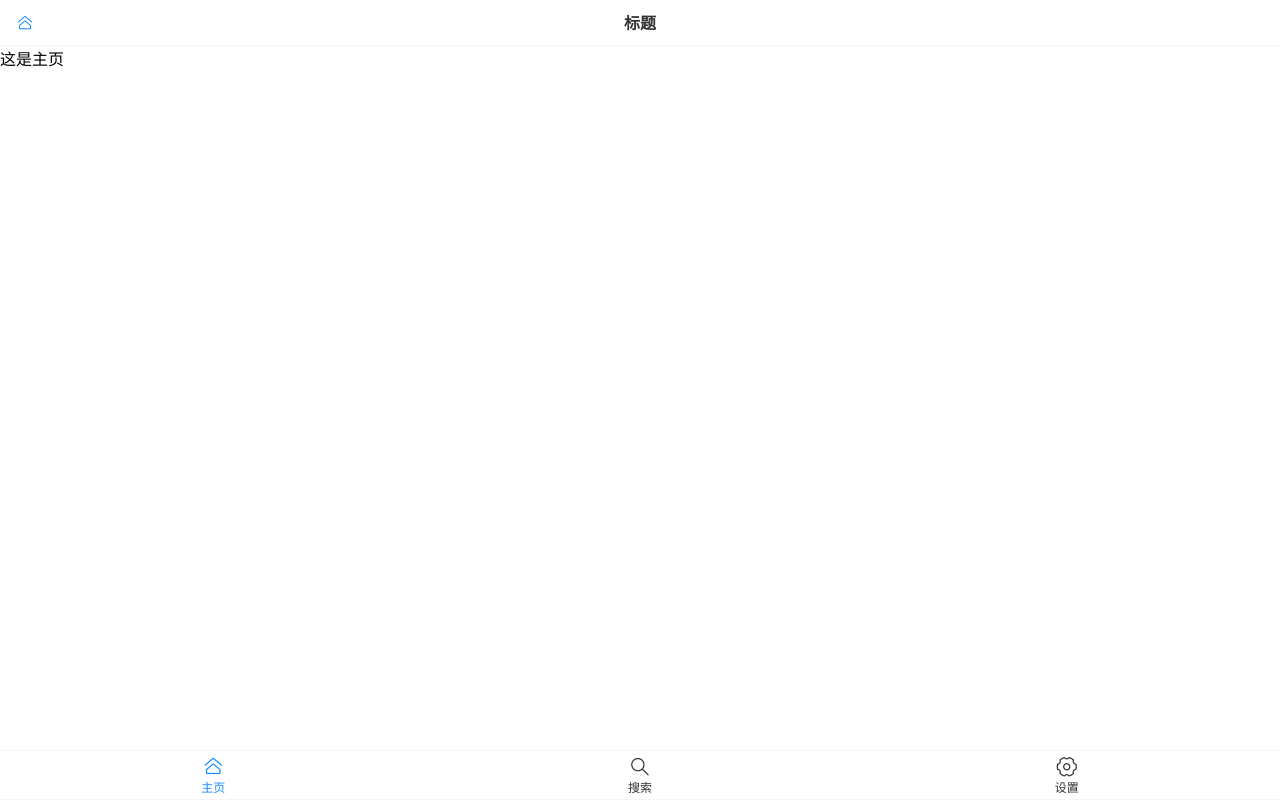
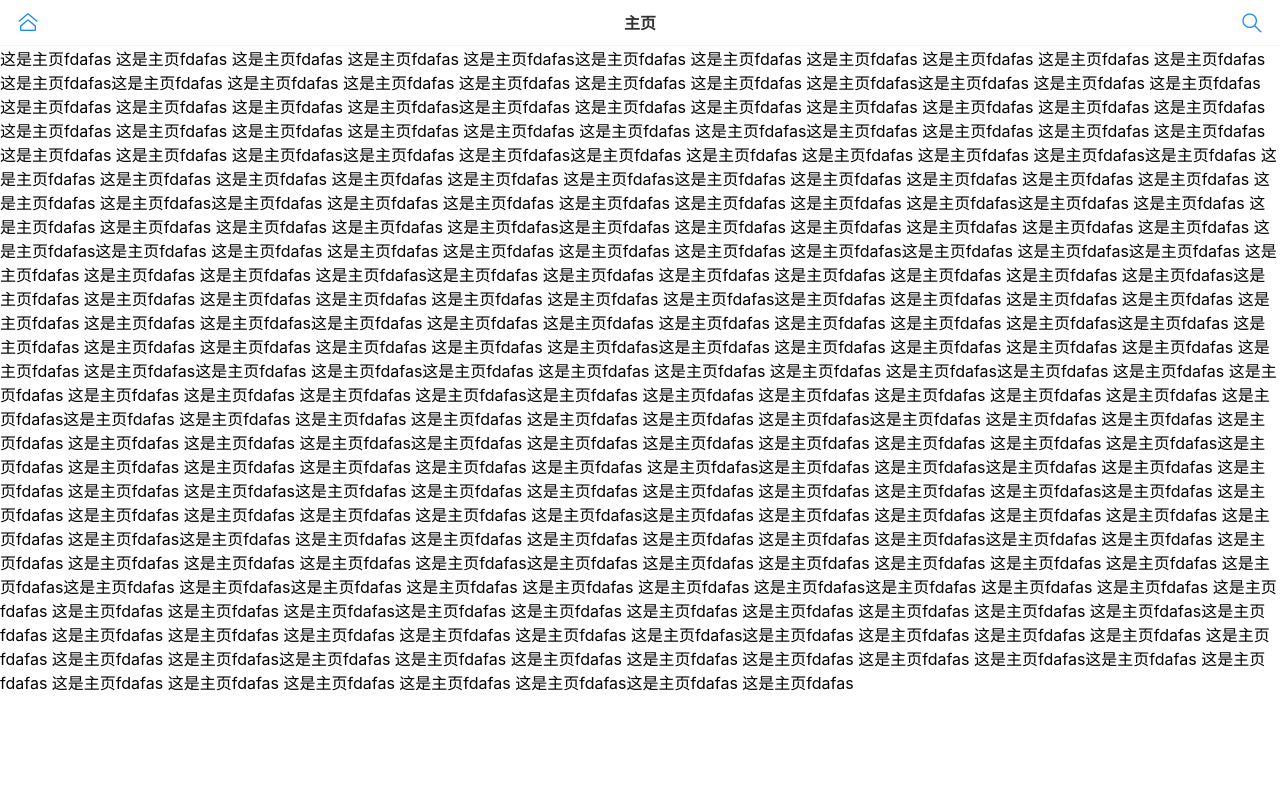
Before and after one commit to WhiteClouds1971/mstools, a Vue app: page /home in a window 1280 px wide. Built offline with nearby package versions, Linux system fonts and the light colour scheme.

Commit message:
feature:主页开发

```diff
--- a/src/components/Layout/HomeLayout/HomeLayout.vue
+++ /dev/null
@@ -1,27 +0,0 @@
-<script setup>
-
-</script>
-
-<template>
-  <van-nav-bar title="标题">
-    <template #left>
-      <van-icon name="home-o" size="18" />
-    </template>
-  </van-nav-bar>
-
-  <router-view></router-view>
-  <van-tabbar route>
-    <van-tabbar-item replace to="/home" icon="home-o">主页</van-tabbar-item>
-    <van-tabbar-item replace to="/search" icon="search">搜索</van-tabbar-item>
-    <van-tabbar-item replace to="/setting" icon="setting-o">
-      设置
-    </van-tabbar-item>
-  </van-tabbar>
-</template>
-
-<style lang="less" scoped>
-  .main {
-    width: 100%;
-    height: 100%;
-  }
-</style>
--- /dev/null
+++ b/src/components/Layout/Layout.vue
@@ -0,0 +1,36 @@
+<script setup>
+  import { useRoute, useRouter } from 'vue-router';
+
+  const route = useRoute();
+  const router = useRouter();
+
+  const title = computed(() => route.meta.title || route.name);
+
+  const onClickLeft = () => {
+    router.push('/home');
+  };
+  const onClickRight = () => {
+    router.push('/search');
+  };
+</script>
+
+<template>
+  <van-nav-bar
+    :title="title"
+    @click-left="onClickLeft"
+    @click-right="onClickRight"
+    fixed
+    placeholder
+  >
+    <template #left>
+      <van-icon name="home-o" size="24" />
+    </template>
+    <template #right>
+      <van-icon name="search" size="24" />
+    </template>
+  </van-nav-bar>
+
+  <router-view></router-view>
+</template>
+
+<style lang="less" scoped></style>
--- a/src/pages/home/Index.vue
+++ b/src/pages/home/Index.vue
@@ -1,5 +1,221 @@
 <template>
-  这是主页
+  这是主页fdafas
+  这是主页fdafas
+  这是主页fdafas
+  这是主页fdafas
+  这是主页fdafas这是主页fdafas
+  这是主页fdafas
+  这是主页fdafas
+  这是主页fdafas
+  这是主页fdafas
+  这是主页fdafas
+  这是主页fdafas这是主页fdafas
+  这是主页fdafas  这是主页fdafas
+  这是主页fdafas
+  这是主页fdafas
+  这是主页fdafas
+  这是主页fdafas这是主页fdafas
+  这是主页fdafas  这是主页fdafas
+  这是主页fdafas
+  这是主页fdafas
+  这是主页fdafas
+  这是主页fdafas这是主页fdafas
+  这是主页fdafas  这是主页fdafas
+  这是主页fdafas
+  这是主页fdafas
+  这是主页fdafas
+  这是主页fdafas这是主页fdafas
+  这是主页fdafas  这是主页fdafas
+  这是主页fdafas
+  这是主页fdafas
+  这是主页fdafas
+  这是主页fdafas这是主页fdafas
+  这是主页fdafas  这是主页fdafas
+  这是主页fdafas
+  这是主页fdafas
+  这是主页fdafas
+  这是主页fdafas这是主页fdafas
+  这是主页fdafas这是主页fdafas
+  这是主页fdafas
+  这是主页fdafas
+  这是主页fdafas
+  这是主页fdafas这是主页fdafas
+  这是主页fdafas
+  这是主页fdafas
+  这是主页fdafas
+  这是主页fdafas
+  这是主页fdafas
+  这是主页fdafas这是主页fdafas
+  这是主页fdafas  这是主页fdafas
+  这是主页fdafas
+  这是主页fdafas
+  这是主页fdafas
+  这是主页fdafas这是主页fdafas
+  这是主页fdafas  这是主页fdafas
+  这是主页fdafas
+  这是主页fdafas
+  这是主页fdafas
+  这是主页fdafas这是主页fdafas
+  这是主页fdafas  这是主页fdafas
+  这是主页fdafas
+  这是主页fdafas
+  这是主页fdafas
+  这是主页fdafas这是主页fdafas
+  这是主页fdafas  这是主页fdafas
+  这是主页fdafas
+  这是主页fdafas
+  这是主页fdafas
+  这是主页fdafas这是主页fdafas
+  这是主页fdafas  这是主页fdafas
+  这是主页fdafas
+  这是主页fdafas
+  这是主页fdafas
+  这是主页fdafas这是主页fdafas
+  这是主页fdafas这是主页fdafas
+  这是主页fdafas
+  这是主页fdafas
+  这是主页fdafas
+  这是主页fdafas这是主页fdafas
+  这是主页fdafas
+  这是主页fdafas
+  这是主页fdafas
+  这是主页fdafas
+  这是主页fdafas
+  这是主页fdafas这是主页fdafas
+  这是主页fdafas  这是主页fdafas
+  这是主页fdafas
+  这是主页fdafas
+  这是主页fdafas
+  这是主页fdafas这是主页fdafas
+  这是主页fdafas  这是主页fdafas
+  这是主页fdafas
+  这是主页fdafas
+  这是主页fdafas
+  这是主页fdafas这是主页fdafas
+  这是主页fdafas  这是主页fdafas
+  这是主页fdafas
+  这是主页fdafas
+  这是主页fdafas
+  这是主页fdafas这是主页fdafas
+  这是主页fdafas  这是主页fdafas
+  这是主页fdafas
+  这是主页fdafas
+  这是主页fdafas
+  这是主页fdafas这是主页fdafas
+  这是主页fdafas  这是主页fdafas
+  这是主页fdafas
+  这是主页fdafas
+  这是主页fdafas
+  这是主页fdafas这是主页fdafas
+  这是主页fdafas这是主页fdafas
+  这是主页fdafas
+  这是主页fdafas
+  这是主页fdafas
+  这是主页fdafas这是主页fdafas
+  这是主页fdafas
+  这是主页fdafas
+  这是主页fdafas
+  这是主页fdafas
+  这是主页fdafas
+  这是主页fdafas这是主页fdafas
+  这是主页fdafas  这是主页fdafas
+  这是主页fdafas
+  这是主页fdafas
+  这是主页fdafas
+  这是主页fdafas这是主页fdafas
+  这是主页fdafas  这是主页fdafas
+  这是主页fdafas
+  这是主页fdafas
+  这是主页fdafas
+  这是主页fdafas这是主页fdafas
+  这是主页fdafas  这是主页fdafas
+  这是主页fdafas
+  这是主页fdafas
+  这是主页fdafas
+  这是主页fdafas这是主页fdafas
+  这是主页fdafas  这是主页fdafas
+  这是主页fdafas
+  这是主页fdafas
+  这是主页fdafas
+  这是主页fdafas这是主页fdafas
+  这是主页fdafas  这是主页fdafas
+  这是主页fdafas
+  这是主页fdafas
+  这是主页fdafas
+  这是主页fdafas这是主页fdafas
+  这是主页fdafas这是主页fdafas
+  这是主页fdafas
+  这是主页fdafas
+  这是主页fdafas
+  这是主页fdafas这是主页fdafas
+  这是主页fdafas
+  这是主页fdafas
+  这是主页fdafas
+  这是主页fdafas
+  这是主页fdafas
+  这是主页fdafas这是主页fdafas
+  这是主页fdafas  这是主页fdafas
+  这是主页fdafas
+  这是主页fdafas
+  这是主页fdafas
+  这是主页fdafas这是主页fdafas
+  这是主页fdafas  这是主页fdafas
+  这是主页fdafas
+  这是主页fdafas
+  这是主页fdafas
+  这是主页fdafas这是主页fdafas
+  这是主页fdafas  这是主页fdafas
+  这是主页fdafas
+  这是主页fdafas
+  这是主页fdafas
+  这是主页fdafas这是主页fdafas
+  这是主页fdafas  这是主页fdafas
+  这是主页fdafas
+  这是主页fdafas
+  这是主页fdafas
+  这是主页fdafas这是主页fdafas
+  这是主页fdafas  这是主页fdafas
+  这是主页fdafas
+  这是主页fdafas
+  这是主页fdafas
+  这是主页fdafas这是主页fdafas
+  这是主页fdafas这是主页fdafas
+  这是主页fdafas
+  这是主页fdafas
+  这是主页fdafas
+  这是主页fdafas这是主页fdafas
+  这是主页fdafas
+  这是主页fdafas
+  这是主页fdafas
+  这是主页fdafas
+  这是主页fdafas
+  这是主页fdafas这是主页fdafas
+  这是主页fdafas  这是主页fdafas
+  这是主页fdafas
+  这是主页fdafas
+  这是主页fdafas
+  这是主页fdafas这是主页fdafas
+  这是主页fdafas  这是主页fdafas
+  这是主页fdafas
+  这是主页fdafas
+  这是主页fdafas
+  这是主页fdafas这是主页fdafas
+  这是主页fdafas  这是主页fdafas
+  这是主页fdafas
+  这是主页fdafas
+  这是主页fdafas
+  这是主页fdafas这是主页fdafas
+  这是主页fdafas  这是主页fdafas
+  这是主页fdafas
+  这是主页fdafas
+  这是主页fdafas
+  这是主页fdafas这是主页fdafas
+  这是主页fdafas  这是主页fdafas
+  这是主页fdafas
+  这是主页fdafas
+  这是主页fdafas
+  这是主页fdafas这是主页fdafas
+  这是主页fdafas
 </template>
 
 <script setup>
--- a/src/pages/home/index.js
+++ b/src/pages/home/index.js
@@ -3,5 +3,8 @@ export default [
     name: 'Home',
     path: '/home',
     component: () => import('./Index.vue'),
+    meta: {
+      title: '主页',
+    },
   },
 ];
--- a/src/pages/index.js
+++ b/src/pages/index.js
@@ -1,5 +1,4 @@
 import home from '@/pages/home/index.js';
 import search from '@/pages/search/index.js';
-import setting from '@/pages/setting/index.js';
 
-export default [].concat(home).concat(search).concat(setting);
+export default [].concat(home).concat(search);
--- a/src/pages/setting/Index.vue
+++ /dev/null
@@ -1,11 +0,0 @@
-<template>
-  这是设置
-</template>
-
-<script setup>
-
-</script>
-
-<style lang="less" scoped>
-
-</style>
--- a/src/pages/setting/index.js
+++ /dev/null
@@ -1,7 +0,0 @@
-export default [
-  {
-    name: 'Setting',
-    path: '/setting',
-    component: () => import('./Index.vue'),
-  },
-];
--- a/src/router/routes.js
+++ b/src/router/routes.js
@@ -1,4 +1,4 @@
-import HomeLayout from '@/components/Layout/HomeLayout/HomeLayout.vue';
+import HomeLayout from '@/components/Layout/Layout.vue';
 import index from '@/pages/index.js';
 
 const constantRoutes = [
@@ -6,7 +6,7 @@ const constantRoutes = [
     name: 'root',
     redirect: '/home',
     component: HomeLayout,
-    children: [].concat(index),
+    children: index,
   },
 ];
 
--- a/vite.config.js
+++ b/vite.config.js
@@ -1,20 +1,20 @@
 import path from 'path';
 
-import {defineConfig, loadEnv} from 'vite'
-import vue from '@vitejs/plugin-vue'
+import { defineConfig, loadEnv } from 'vite';
+import vue from '@vitejs/plugin-vue';
 import AutoImport from 'unplugin-auto-import/vite';
 import Components from 'unplugin-vue-components/vite';
-import {VantResolver} from '@vant/auto-import-resolver';
+import { VantResolver } from '@vant/auto-import-resolver';
 
 // https://vite.dev/config/
-export default defineConfig(({mode}) => {
+export default defineConfig(({ mode }) => {
   const env = loadEnv(mode, process.cwd());
 
   return {
     plugins: [
       vue(),
-            AutoImport({resolvers: [VantResolver()]}),
-            Components({resolvers: [VantResolver()]})
+      AutoImport({ imports: ['vue'], resolvers: [VantResolver()] }),
+      Components({ resolvers: [VantResolver()] }),
     ],
     resolve: {
       // https://cn.vitejs.dev/config/#resolve-alias
@@ -36,5 +36,5 @@ export default defineConfig(({mode}) => {
         },
       },
     },
-    }
-})
+  };
+});
```
Lines whose indentation alone changed are shown as unchanged.
